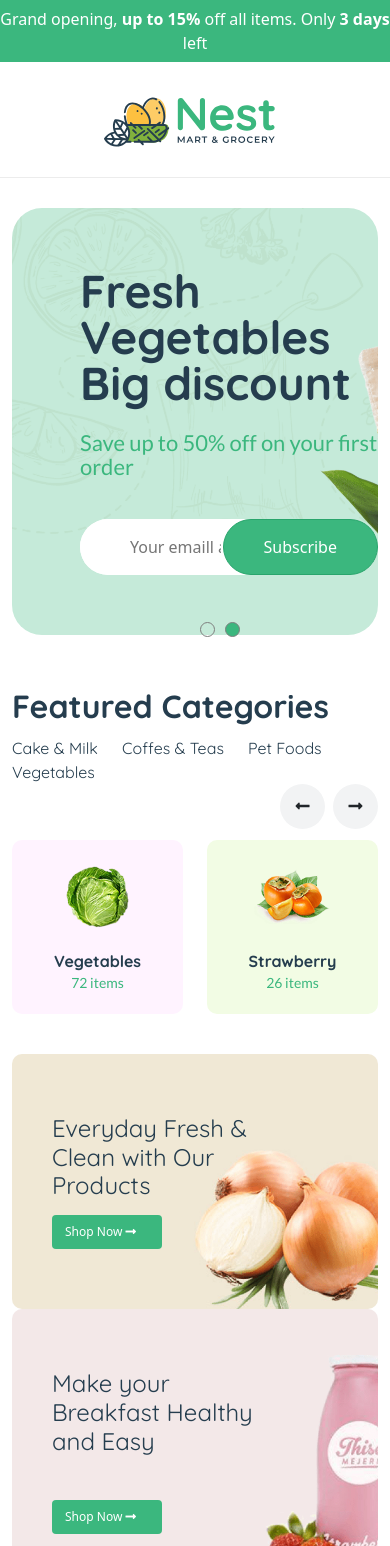
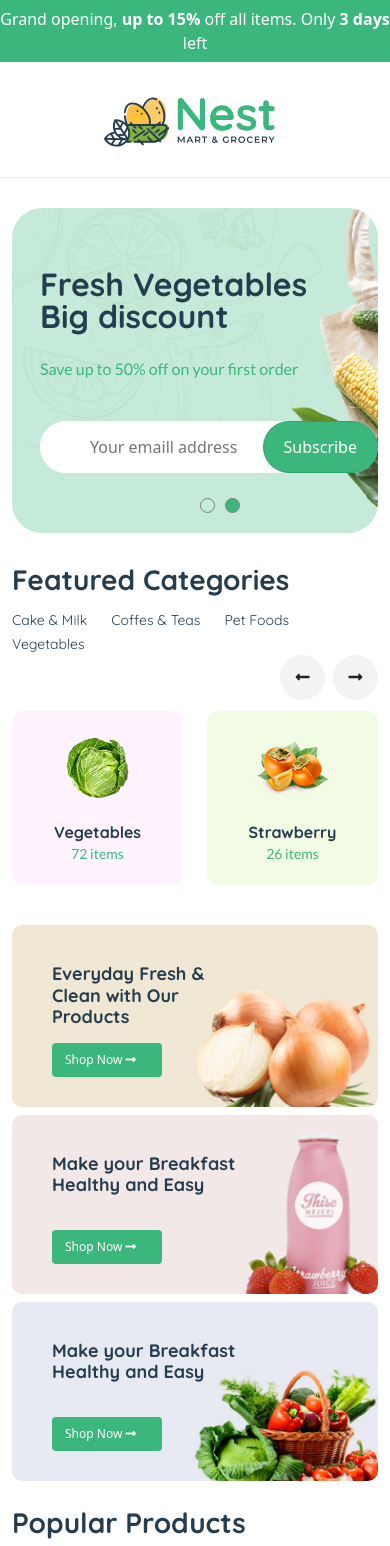
Before and after one commit to Jabedul-alam/ecommerce, a plain HTML site: page index.html in a window 390 px wide. Shown: the top 1546 px of the page. Drawn offline with Linux system fonts and the light colour scheme; files whose address does not match are found by name.

Commit message:
almost complete the project

```diff
--- a/css/responsive.css
+++ b/css/responsive.css
@@ -143,9 +143,58 @@
 /*sm resonsive end*/
 /*mobile responsive strat */
 @media (max-width: 575.98px){
+   /*banner responsive strat*/
+   #banner .banner-content h1 {
+      font-size: 32px;
+   }
+   #banner .banner-content p {
+      font-size: 16px;
+   }
+   .banner_dtls {
+      padding-left: 40px;
+   }
+   #banner .banner-content form button {
+      padding: 13px 20px;
 
+   }
+   /*banner responsive end*/
+
+   .section_header h2 {
+      font-size: 28px;
+   }
+   .section_header ul li a {
+      font-size: 14px;
+   }
+   /*product_banner responsive strat*/
+
+   #product_banner .pruduct_item h3 {
+      font-size: 18px;
+      font-weight: 700;
+      padding: 38px 125px 0 40px;
+   }
+   #product_banner .pruduct_item {
+      min-height: 170px;
+   }
+   .shop_btn {
+      margin-bottom: 30px;
+   }
+   #sells .section_header{
+      flex-wrap: wrap;
+   }
+   #sells .section_header ul{
+      width: 100%;
+   }
+   #deals .section_header ul{
+      display: none;
+   }
+   #banner_bottom .banner-content h2 {
+      font-size: 22px;
+   }
+   #banner_bottom .banner-content p {
+      font-size: 14px;
+      margin-bottom: 25px;
+   }
 }
-
 /*mobile responsive end */
 @media (max-width: 480px){
    .mobile-promotion{
--- a/css/style.css
+++ b/css/style.css
@@ -1337,7 +1337,7 @@ form input {
     font-size: 40px;
     line-height: 1;
     color: var(--text-hlt-clr);
-    font-weight: 300;
+    font-weight: 700;
     margin-bottom: 20px;
 }
 #banner_bottom .banner-content p {
--- a/index.html
+++ b/index.html
@@ -340,7 +340,7 @@
                                                             <div class="menu-banner-wrap">
 
                                                                 <div class="menu-banner-content">
-                                                                    <h4>Hot deals</h4>
+                                                                    <h4>Hot deals</h4>s
                                                                     <h3>
                                                                         Don't miss<br>
                                                                         Trending
@@ -562,7 +562,7 @@
             <div class="container-fluid">
                 <div class="product_wraper">
                     <div class="row">
-                        <div class="col-lg-4 d-md-none d-lg-block mb-sm-2">
+                        <div class="col-lg-4 d-md-none d-lg-block mb-2">
                             <div class="pruduct_item" style="background-image: url(img/banner-1.png);">
                                 <h3>Everyday Fresh &
                                     Clean with Our
@@ -573,7 +573,7 @@
                                 </a>
                             </div>
                         </div>
-                        <div class="col-lg-4 col-md-6 mb-sm-2">
+                        <div class="col-lg-4 col-md-6 mb-2">
                             <div class="pruduct_item helper" style="background-image: url(img/banner-2.png);">
                                 <h3>Make your Breakfast
                                     Healthy and Easy
```
